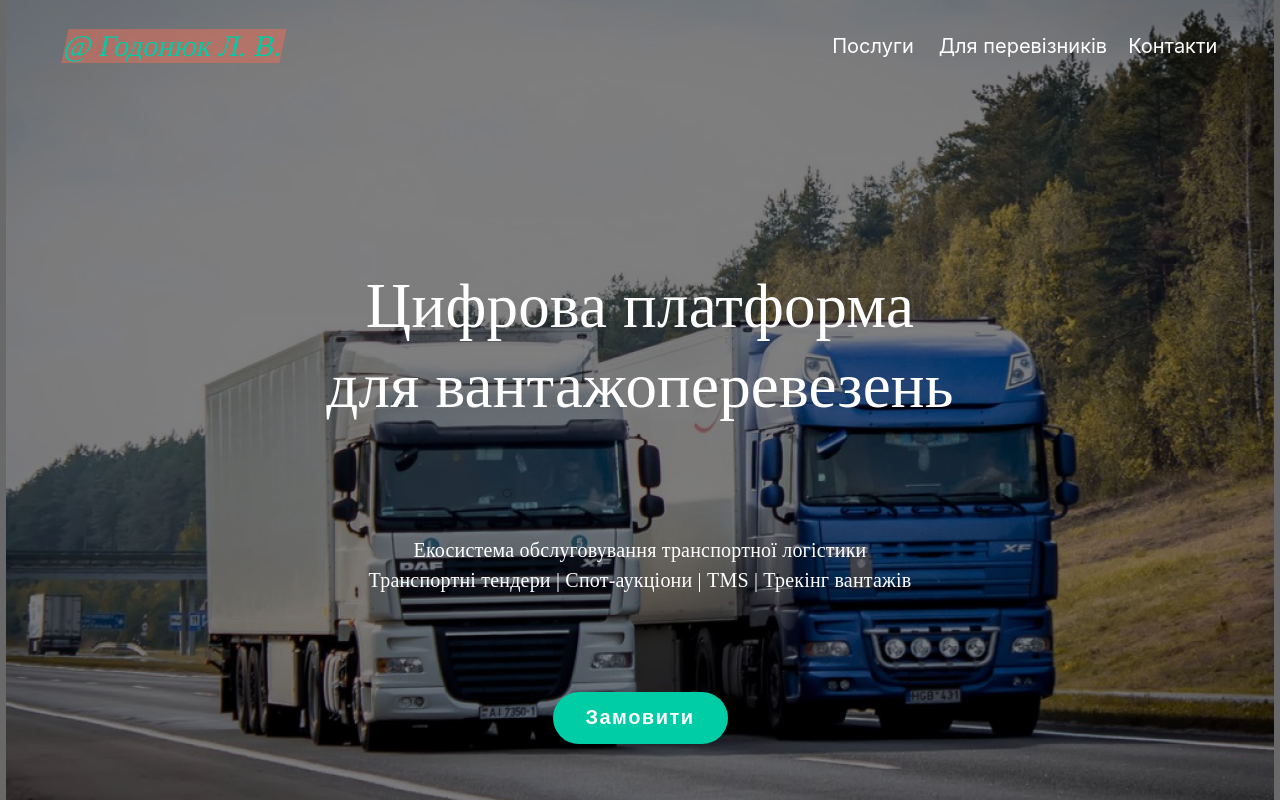
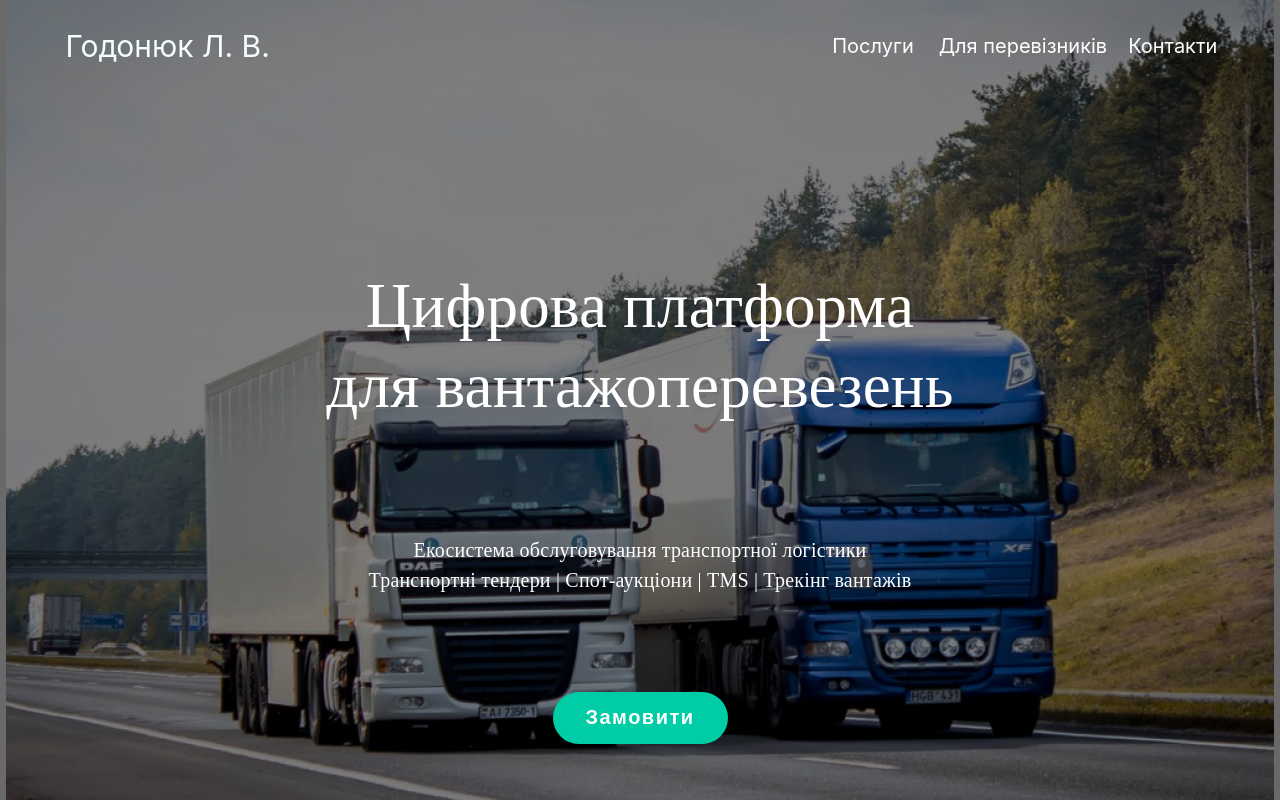
Before and after one commit to Yakovenko22V/LogisticsSity, a React (Create React App) app: page / in a window 1280 px wide. Shown: the top 800 px of the page. Built offline with nearby package versions, Linux system fonts and the light colour scheme.

Commit message:
change logo

```diff
--- a/src/Header/Header.js
+++ b/src/Header/Header.js
@@ -11,7 +11,7 @@ function Header() {
                 <div className='filter'></div>
             </div>
             <div className='navigation'>
-                <div className='company_name'>@ Годонюк Л. В.</div>
+                <div className='company_name'>Годонюк Л. В.</div>
                 <div className='nav_block'>
                     <a href='#services' data-replace="Перейти"><span>Послуги</span></a>
                     <a href='#drivers' data-replace="Перейти"><span>Для перевізників</span></a>
--- a/src/assets/header.css
+++ b/src/assets/header.css
@@ -25,11 +25,8 @@
 }
 
 .company_name {
-    font-family: "Snell Roundhand", cursive;
     font-size: 30px;
-    transform: skew(-12deg);
-    background: rgba(238, 111, 87, 0.5);
-    color: #00CCA6;
+    color: #F3FFFD;
 }
 
 .navigation {
@@ -173,6 +170,7 @@ a {
     border: none;
     border-radius: 50px;
     color: #FFFFFF;
+    font-size: 20px;
     font-weight: 900;
     letter-spacing: 1.5px;
 }
```
Also changed, not shown: public/image.png.
